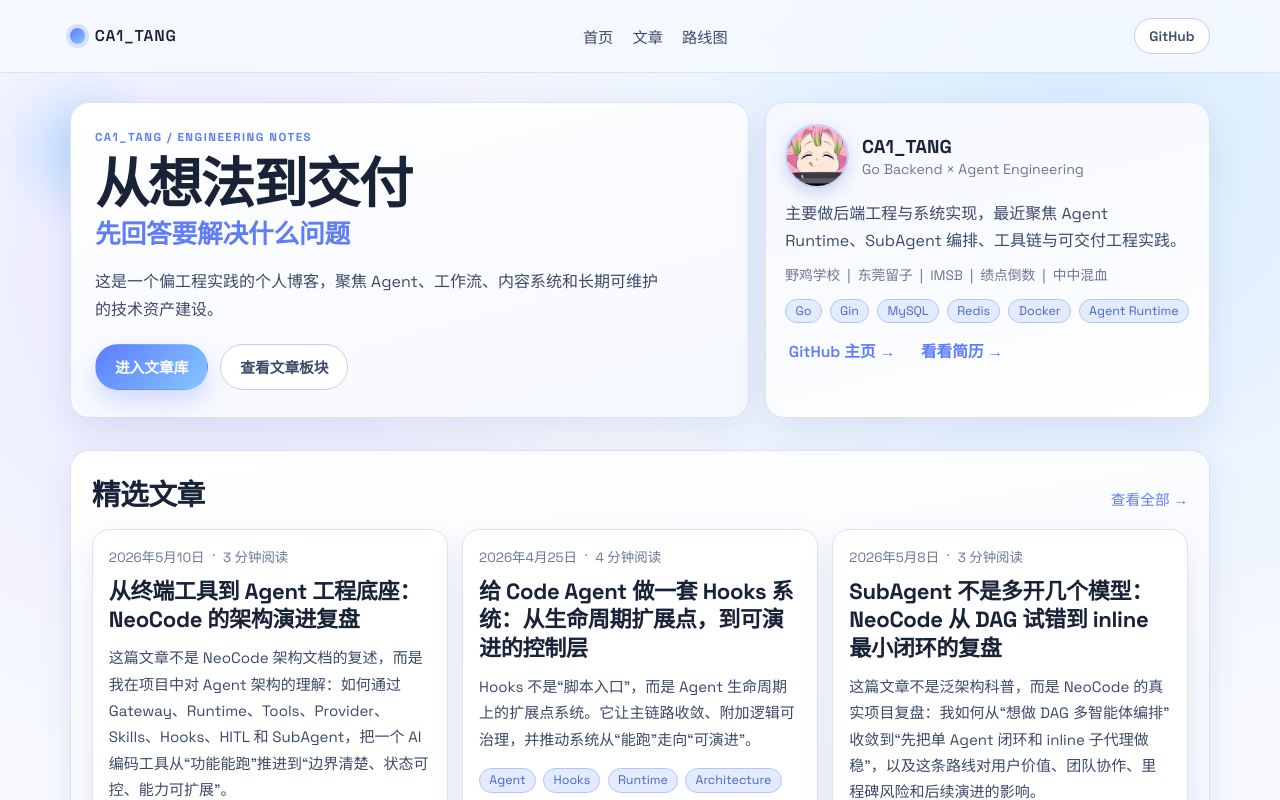
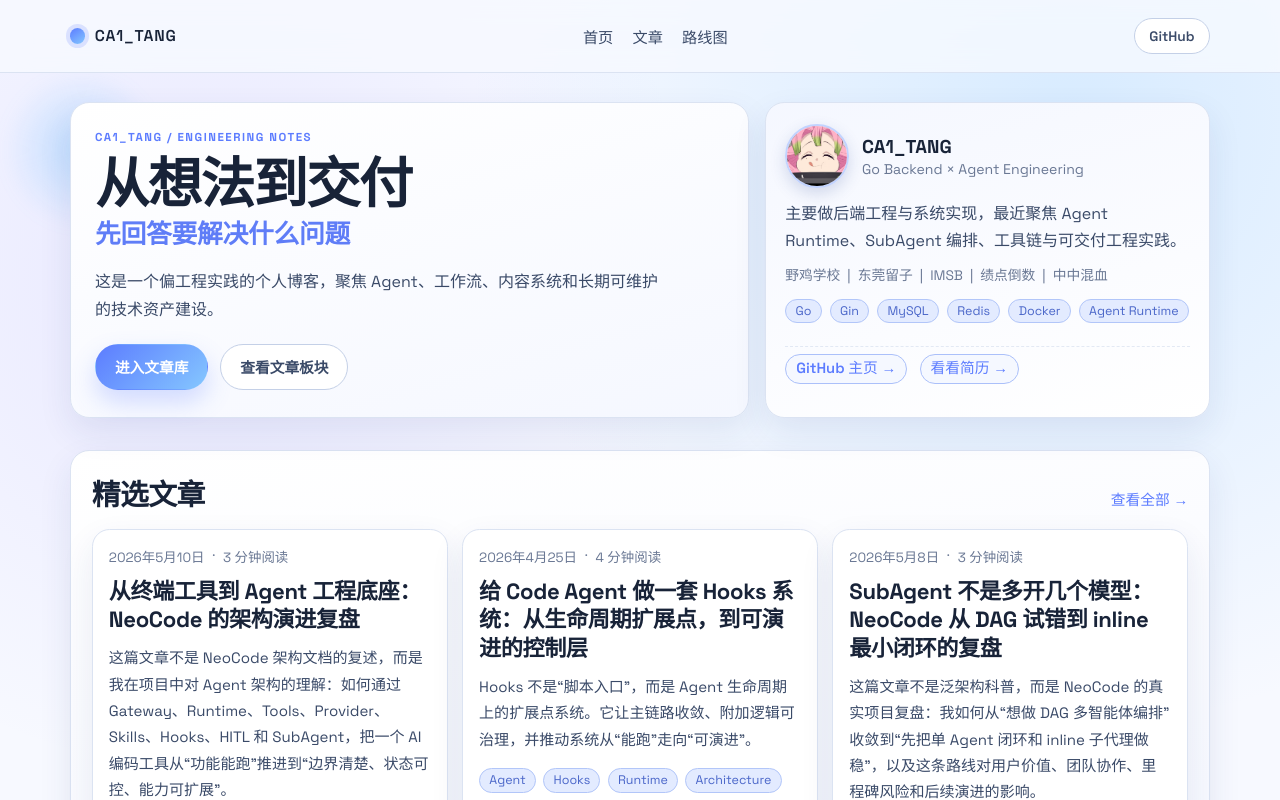
Before and after one commit to Cai-Tang-www/myBlog, a Next.js app: page / in a window 1280 px wide. Shown: the top 800 px of the page. Built offline with nearby package versions, Linux system fonts and the light colour scheme; no server answers.

Commit message:
style(home): polish profile action links to match light theme

```diff
--- a/app/page.module.css
+++ b/app/page.module.css
@@ -181,11 +181,14 @@
 }
 
 .profileActions {
-  margin-top: 0.45rem;
-  margin-left: 0.22rem;
+  margin-top: 0.65rem;
+  margin-left: 0;
+  padding-top: 0.38rem;
+  border-top: 1px dashed color-mix(in oklab, var(--border-strong) 45%, transparent);
   display: flex;
   align-items: center;
-  gap: 1.6rem;
+  gap: 0.78rem;
+  flex-wrap: wrap;
 }
 
 .profileLink,
@@ -193,18 +196,27 @@
   text-decoration: none;
   color: var(--accent-strong);
   font-family: var(--font-sans), "Segoe UI", sans-serif;
-  font-size: 0.98rem;
-  font-weight: 600;
+  font-size: 0.92rem;
+  font-weight: 580;
   line-height: 1.2;
   letter-spacing: 0;
   width: fit-content;
-  transition: transform 160ms ease, opacity 160ms ease;
+  display: inline-flex;
+  align-items: center;
+  padding: 0.33rem 0.62rem;
+  border-radius: 999px;
+  border: 1px solid color-mix(in oklab, var(--accent-strong) 36%, var(--border-soft));
+  background: color-mix(in oklab, var(--surface-card-soft) 82%, #ffffff);
+  transition: transform 160ms ease, opacity 160ms ease, background-color 160ms ease,
+    border-color 160ms ease;
 }
 
 .profileLink:hover,
 .resumeLink:hover {
-  transform: translateX(2px);
-  opacity: 0.92;
+  transform: translateY(-1px);
+  opacity: 0.96;
+  background: color-mix(in oklab, var(--accent-strong) 10%, #ffffff);
+  border-color: color-mix(in oklab, var(--accent-strong) 58%, var(--border-soft));
 }
 
 .postSection {
```
